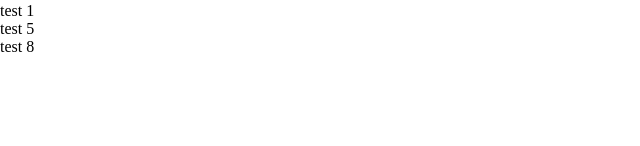
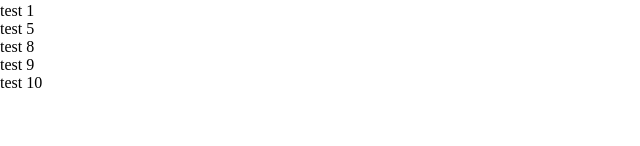
Before and after one commit to emilioQuilodran/electroServiceFront, a React (Create React App) app: page /budget in a window 1280 px wide. Shown: the part 144-290 px from the top of the page, without its empty margins (0-640 px from the left). Built offline with nearby package versions, Linux system fonts and the light colour scheme.

Commit message:
prueba 1

```diff
--- a/src/Components/pages/budget/budget.jsx
+++ b/src/Components/pages/budget/budget.jsx
@@ -12,6 +12,8 @@ const Budget = () => {
         <li>test 1</li>
         <li>test 5</li>
         <li>test 8</li>
+        <li>test 9</li>
+        <li>test 10</li>
       </ul>
     </div>
   )
```
